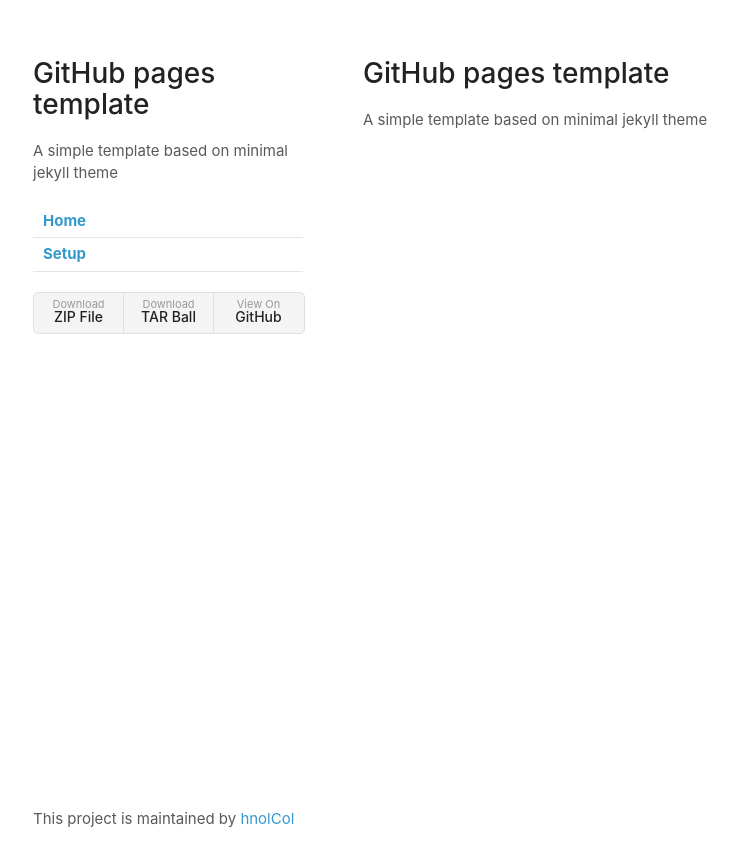
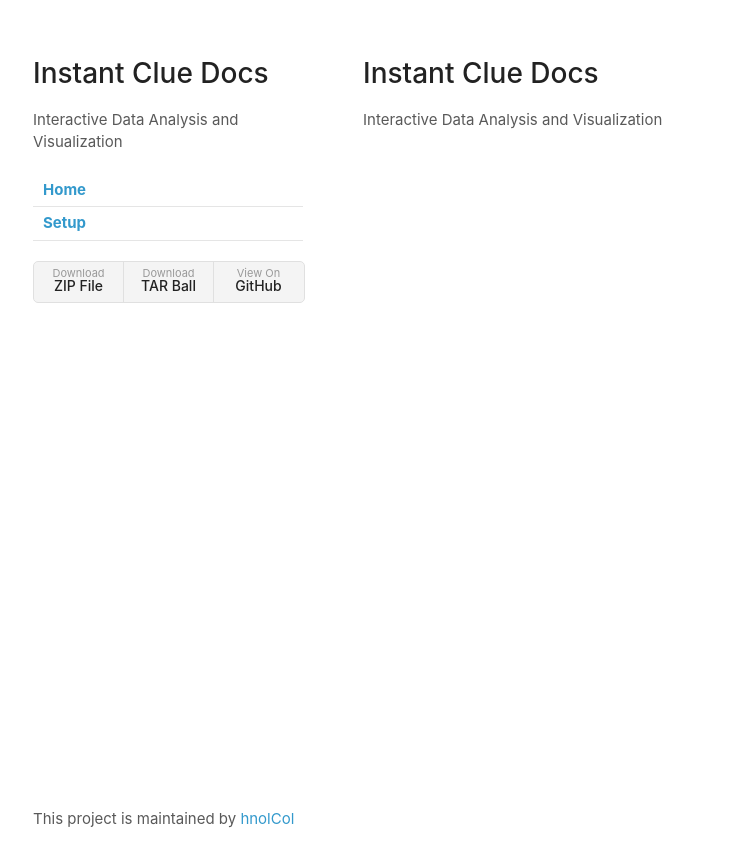
Before and after one commit to hnolCol/instantclue, a Jekyll site: the page built from docs/index.md, in a window 1280 px wide. Shown: the top 867 px of the page, without its empty margins (67-805 px from the left). Built offline with Jekyll 4.4.1, drawn with Linux system fonts in a browser that asks for light colours; our own code applies the rules of GitHub Pages for plain Markdown files.

Commit message:
Update _config.yml

```diff
--- a/docs/_config.yml
+++ b/docs/_config.yml
@@ -1,6 +1,6 @@
 theme: jekyll-theme-minimal
-title: GitHub pages template
-description: A simple template based on minimal jekyll theme
+title: Instant Clue Docs
+description: Interactive Data Analysis and Visualization
 show_downloads: True
 navigation:
   - title: Home
```
